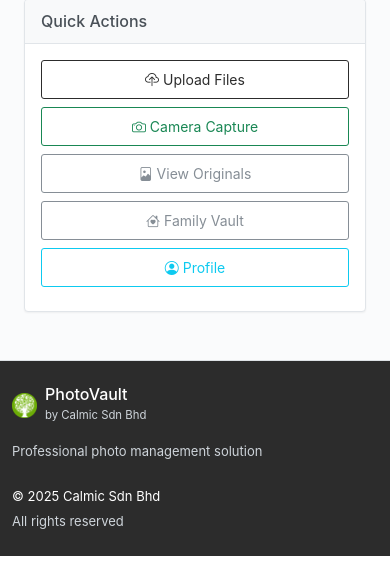
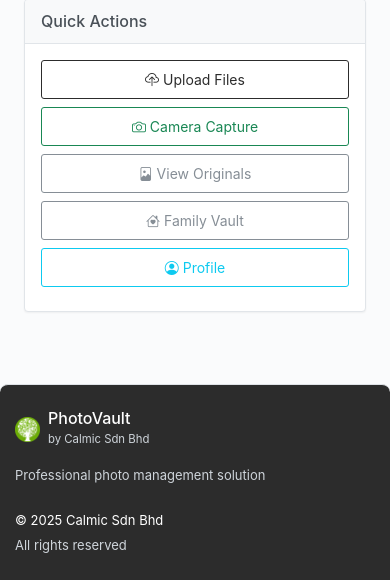
Before and after one commit to hamkasu/photoverone, a Flask app: page /dashboard in a window 390 px wide. Shown: the part 1843-2423 px from the top of the page. Before the commit the page ends 2399 px from the top, so only its background shows below. Run offline with Flask 3, Linux system fonts and the light colour scheme; the visitor is signed in with stand-in values (Sample User, id 1); data that the repository does not hold is empty; parts of the project's set-up code (start-up, migrations or seed data) failed here and were passed over; some libraries are stand-ins or nearby versions.

Commit message:
Adjust footer layout to fit the screen and improve appearance
Update CSS for body and footer to ensure proper layout and responsiveness, fixing width and bottom placement issues.

Replit-Commit-Author: Agent
Replit-Commit-Session-Id: a01891cf-edc1-4f86-86dd-ff98ab0e8dc4
Replit-Commit-Checkpoint-Type: intermediate_checkpoint
Replit-Commit-Screenshot-Url: https://storage.googleapis.com/screenshot-production-us-central1/103d3660-4e1a-43aa-8cd9-fe9139ff74c1/a01891cf-edc1-4f86-86dd-ff98ab0e8dc4/lrh5xYt

```diff
--- a/photovault/static/css/style.css
+++ b/photovault/static/css/style.css
@@ -14,6 +14,10 @@ CALMIC SDN BHD - "Committed to Excellence"
 /* PhotoVault - Ultra Conservative Professional Styling */
 
 /* Typography - Muted and Professional */
+html, body {
+    height: 100%;
+}
+
 body {
     font-family: -apple-system, BlinkMacSystemFont, 'Segoe UI', Roboto, 'Helvetica Neue', Arial, sans-serif;
     font-size: 14px;
@@ -21,6 +25,14 @@ body {
     color: #495057;
     background-color: #fafbfc;
     font-weight: 400;
+    min-height: 100vh;
+    display: flex;
+    flex-direction: column;
+}
+
+/* Main content area - flex grow to push footer down */
+main {
+    flex: 1;
 }
 
 /* Ultra Conservative Color Palette */
@@ -434,6 +446,15 @@ footer {
     background-color: var(--primary-color);
     color: #ffffff;
     border-top: 1px solid #dee2e6;
+    margin-top: auto;
+    width: 100%;
+    border-radius: 8px 8px 0 0;
+}
+
+footer .container {
+    max-width: 1200px;
+    margin: 0 auto;
+    padding: 0 15px;
 }
 
 footer .text-muted {
```
Also changed, not shown: attached_assets/image_1758476222436.png (added).
